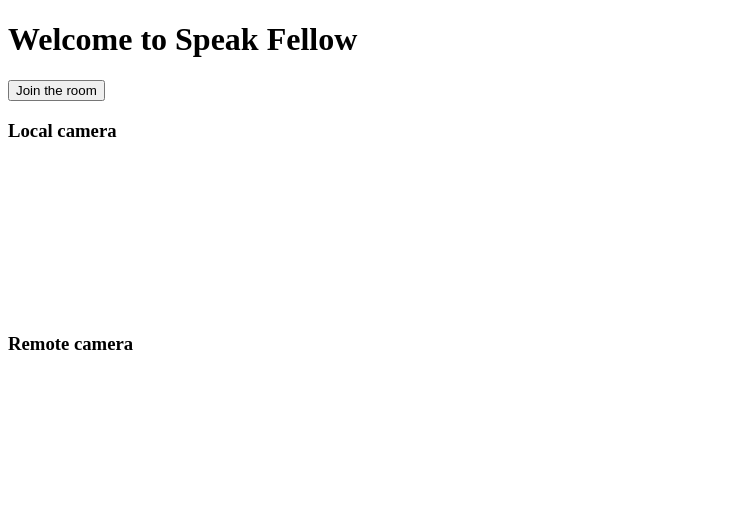
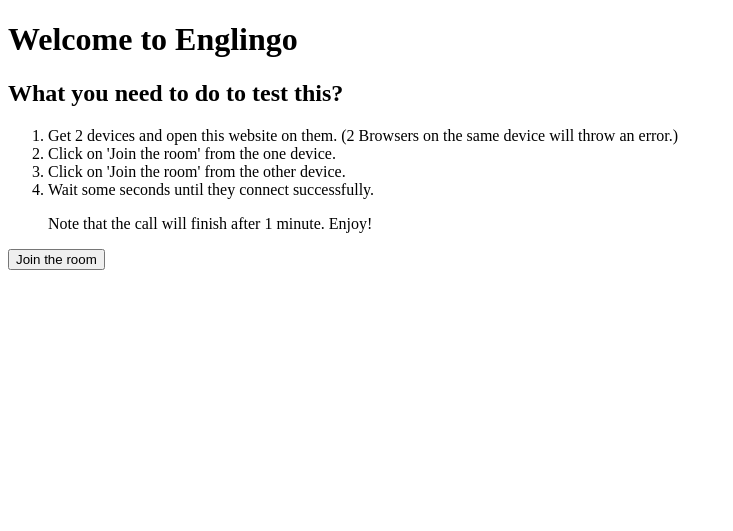
Before and after one commit to aselim21/englingo-protoype-webRTC, a website: page src/index.html in a window 1280 px wide. Shown: the whole page, without its empty margins (0-733 px from the left). Drawn offline with Linux system fonts and the light colour scheme.

Commit message:
nice steps inserted

```diff
--- a/src/index.html
+++ b/src/index.html
@@ -6,81 +6,28 @@
     <meta http-equiv="X-UA-Compatible" content="IE=edge">
     <meta name="viewport" content="width=device-width, initial-scale=1.0">
     <title>Room</title>
-
-    <!--Important-->
-    <!--We cannot use new Websocket(), we have to use socket.io client-->
-    <!-- <script src="https://cdn.socket.io/socket.io-3.0.0.js"></script> -->
-    <!--this should be after: defer!-->
-    <!-- <script defer src="/scripts/index.js"></script> -->
-   <!--You need type = module, else SyntaxError: Cannot use import statement outside a module for npm package in frontend-->
-   <!-- <script src="/firebase/firebase-app.js"></script>
-   <script src="/firebase/firebase-auth.js"></script>
-   <script src="/firebase/firebase-firestore.js"></script> -->
-   <!-- <script defer type="module" src="/scripts/webrtc-test.js"></script> -->
    <script defer type="module" src="/scripts/index.js"></script>
-    <!-- <script defer type="module" src="/firebase.js"></script> -->
     <link rel="stylesheet" type="text/css" href="/styles/video.css" />
 
 </head>
 
 <body>
 
-    <h1>Welcome to Speak Fellow</h1>
-    <!--Autoplay, else if will freeze in the first frame-->
+    <h1>Welcome to Englingo</h1>
 
+    <h2>What you need to do to test this?</h2>
+    <ol>
+        <li>Get 2 devices and open this website on them. (2 Browsers on the same device will throw an error.)</li>
+        <li>Click on 'Join the room' from the one device.</li>
+        <li>Click on 'Join the room' from the other device.</li>
+        <li>Wait some seconds until they connect successfully.</li>
+        <p>Note that the call will finish after 1 minute. Enjoy!</p>
+      </ol>
     <div>
         <button id="js-topic1-button" topic="Topic1">Join the room</button>
     </div>
-    <div class="videos" >
-        <span>
-            <h3>Local camera</h3>
-            <video id="webcamVideo" autoplay></video>
-        </span>
-        <span>
-            <h3>Remote camera</h3>
-            <video id="remoteVideo" autoplay></video>
-        </span>
-    </div>
+    <h2></h2>
 
-
-    <!-- <div class="videos" >
-        <span>
-            <h3>Local camera</h3>
-            <video id="webcamVideo" autoplay ></video>
-        </span>
-        <span>
-            <h3>Remote camera</h3>
-            <video id="remoteVideo" autoplay ></video>
-        </span>
-    </div> -->
-
-
-    <!--It is not working in Js file-->
-    <!-- <script>
-        //Show the result of the media
-        const constraints = {
-            video: true, audio: true
-        };
-        const video = document.querySelector("video");
-
-        navigator.mediaDevices.getUserMedia(constraints).then((stream) => {
-            video.srcObject = stream;
-        });
-    </script> -->
-
-    <!-- <script>
-        window.AudioContext = window.AudioContext || window.webkitAudioContext;
-
-const context = new AudioContext();
-
-navigator.mediaDevices.getUserMedia({ audio: true }).then((stream) => {
-  const microphone = context.createMediaStreamSource(stream);
-  const filter = context.createBiquadFilter();
-  // microphone -> filter -> destination
-  microphone.connect(filter);
-  filter.connect(context.destination);
-});
-    </script> -->
 
 </body>
 
```
